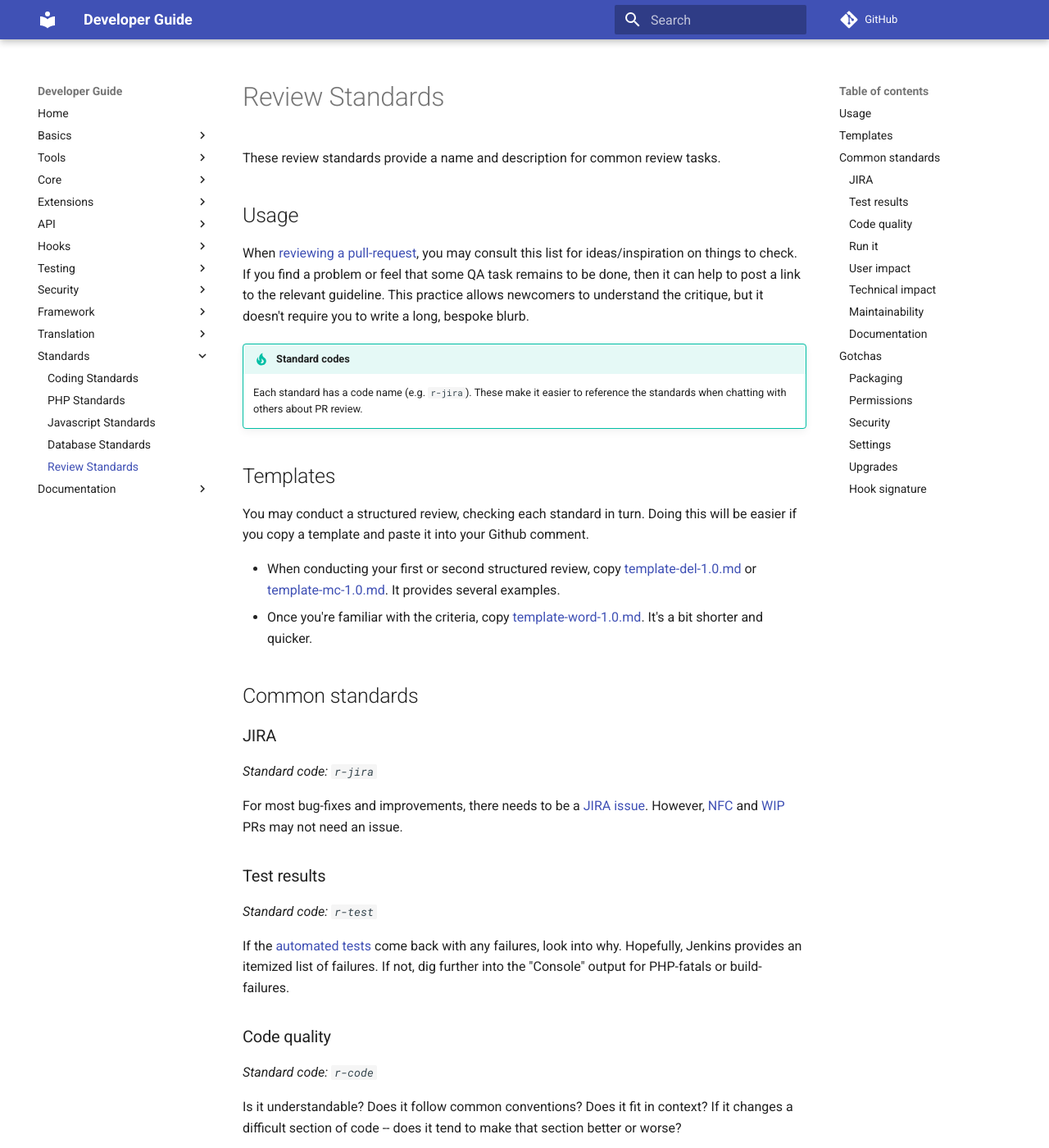
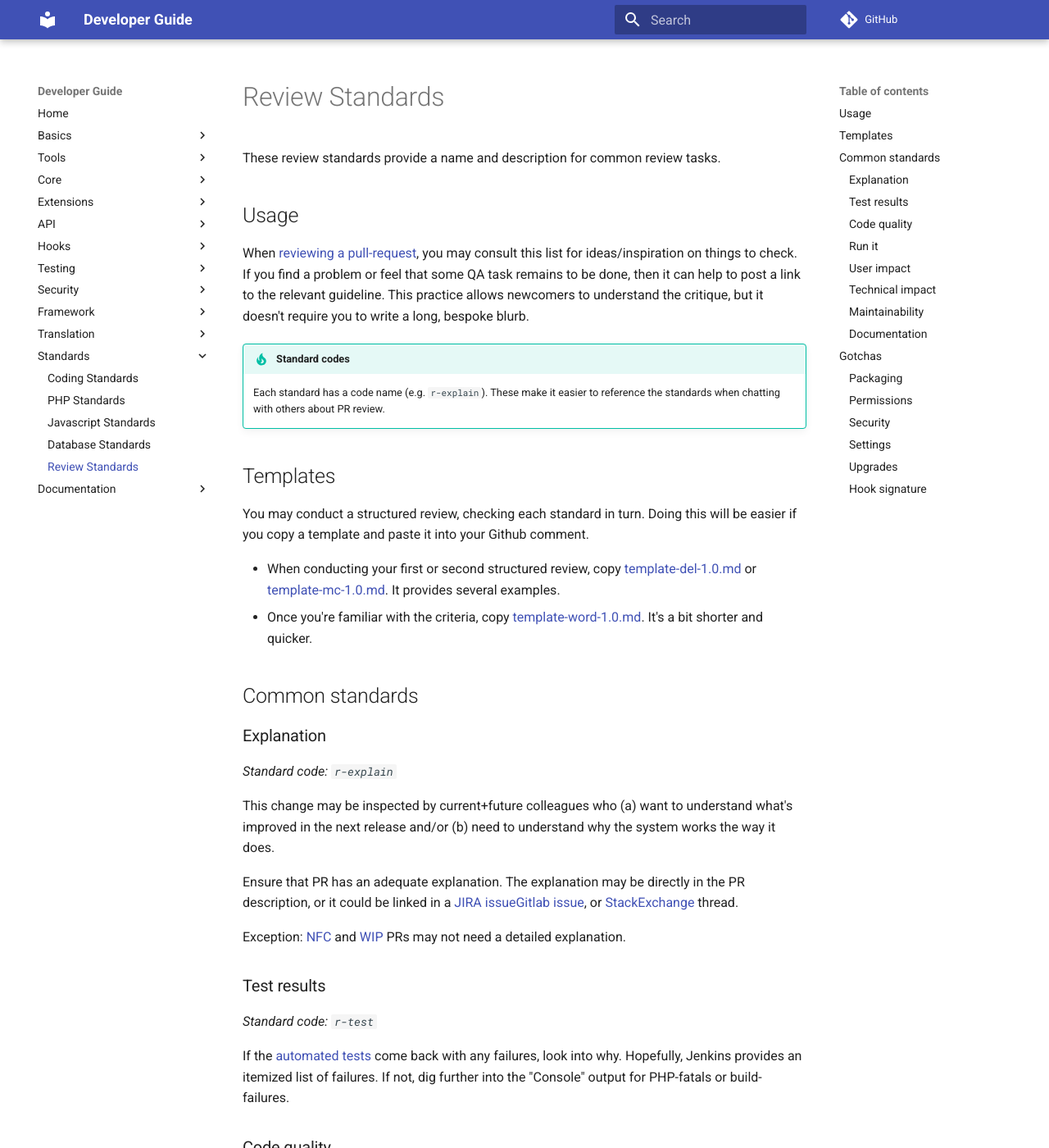
Before and after one commit to civicrm/civicrm-dev-docs, an MkDocs documentation site: the page built from docs/standards/review.md, in a window 1280 px wide and 1400 px high. Shown: the whole window at 82% size. Built offline with MkDocs 1.6.1 and Material for MkDocs 9.7.7, drawn with Linux system fonts in a browser that asks for light colours; comment, search, counter and statistics services are not loaded; old or Windows-style settings are respelled for this version of MkDocs.

Commit message:
Review Standards - Change `r-jira` to `r-explain`
In keeping with the discussions about JIRA, Gitlab, and issue management
(e.g.  https://lab.civicrm.org/infrastructure/ops/issues/817), this change
would revise the "Review Standards".  Instead of specifically requiring
*a JIRA issue* for every PR, it requires *a public explanation* (which can be
provided by JIRA, Gitlab, etc).

Note: This change tries to be the smallest reasonable alteration to the
review criteria that accomodates Gitlab.  However, perhaps we could make it
better -- e.g.  by providing examples of good and bad explanations?

Related: https://github.com/civicrm/civicrm-core/blob/master/.github/PULL_REQUEST_TEMPLATE.md

```diff
--- a/docs/standards/review.md
+++ b/docs/standards/review.md
@@ -7,7 +7,7 @@ be done, then it can help to post a link to the relevant guideline.  This practi
 write a long, bespoke blurb.
 
 !!! tip "Standard codes"
-    Each standard has a code name (e.g. `r-jira`). These make it easier to reference the standards when chatting with others about PR review.
+    Each standard has a code name (e.g. `r-explain`). These make it easier to reference the standards when chatting with others about PR review.
 
 ## Templates
 
@@ -18,11 +18,15 @@ You may conduct a structured review, checking each standard in turn. Doing this
 
 ## Common standards
 
-### JIRA {:#r-jira}
+### Explanation {:#r-explain}
 
-_Standard code: `r-jira`_
+_Standard code: `r-explain`_
 
-For most bug-fixes and improvements, there needs to be a [JIRA issue](/tools/issue-tracking.md#jira). However, [NFC](/tools/git.md#nfc) and [WIP](/tools/git.md#wip) PRs may not need an issue.
+This change may be inspected by current+future colleagues who (a) want to understand what's improved in the next release and/or (b) need to understand why the system works the way it does.
+
+Ensure that PR has an adequate explanation. The explanation may be directly in the PR description, or it could be linked in a [JIRA issue](/tools/issue-tracking.md#jira)[Gitlab issue](http://lab.civicrm.org/), or [StackExchange](https://civicrm.stackexchange.com/) thread.
+
+Exception: [NFC](/tools/git.md#nfc) and [WIP](/tools/git.md#wip) PRs may not need a detailed explanation.
 
 ### Test results {:#r-test}
 
```
Also changed, not shown: docs/standards/review/template-del-1.0.md (+6 -4 lines), docs/standards/review/template-mc-1.0.md (+6 -4 lines), docs/standards/review/template-word-1.0.md (+2 -2 lines).
